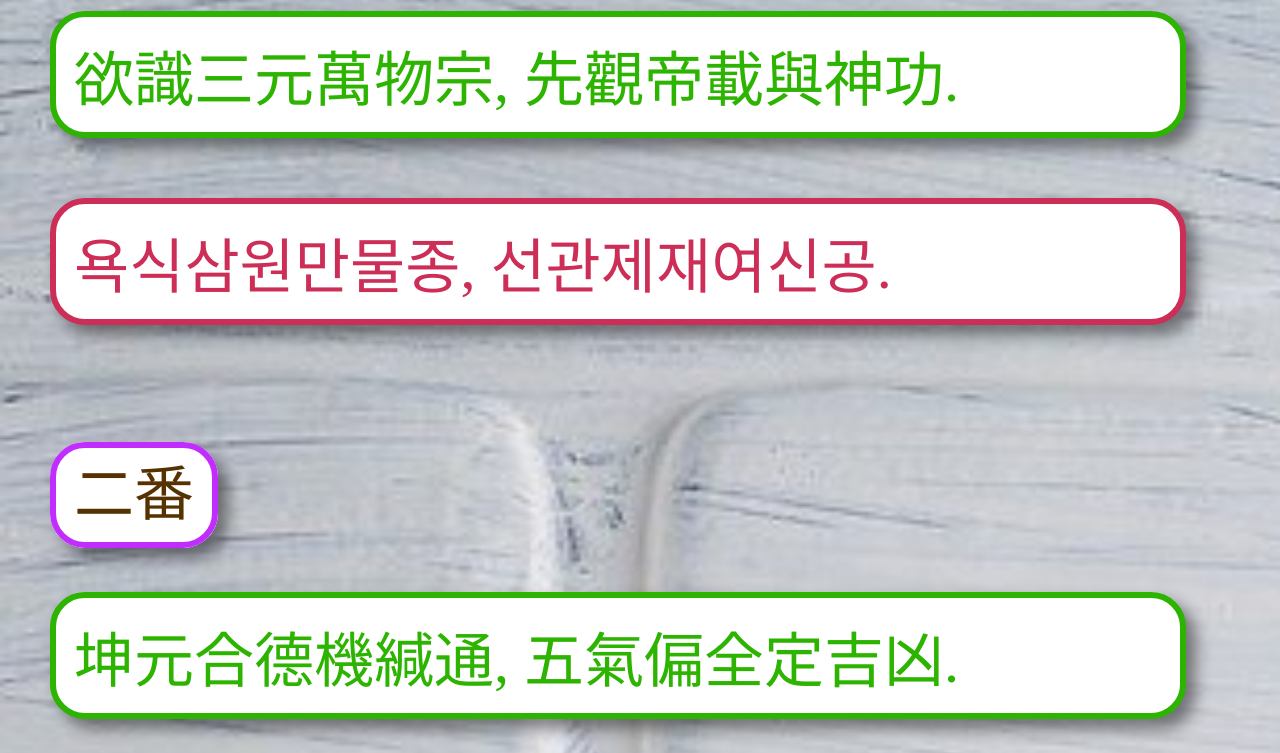
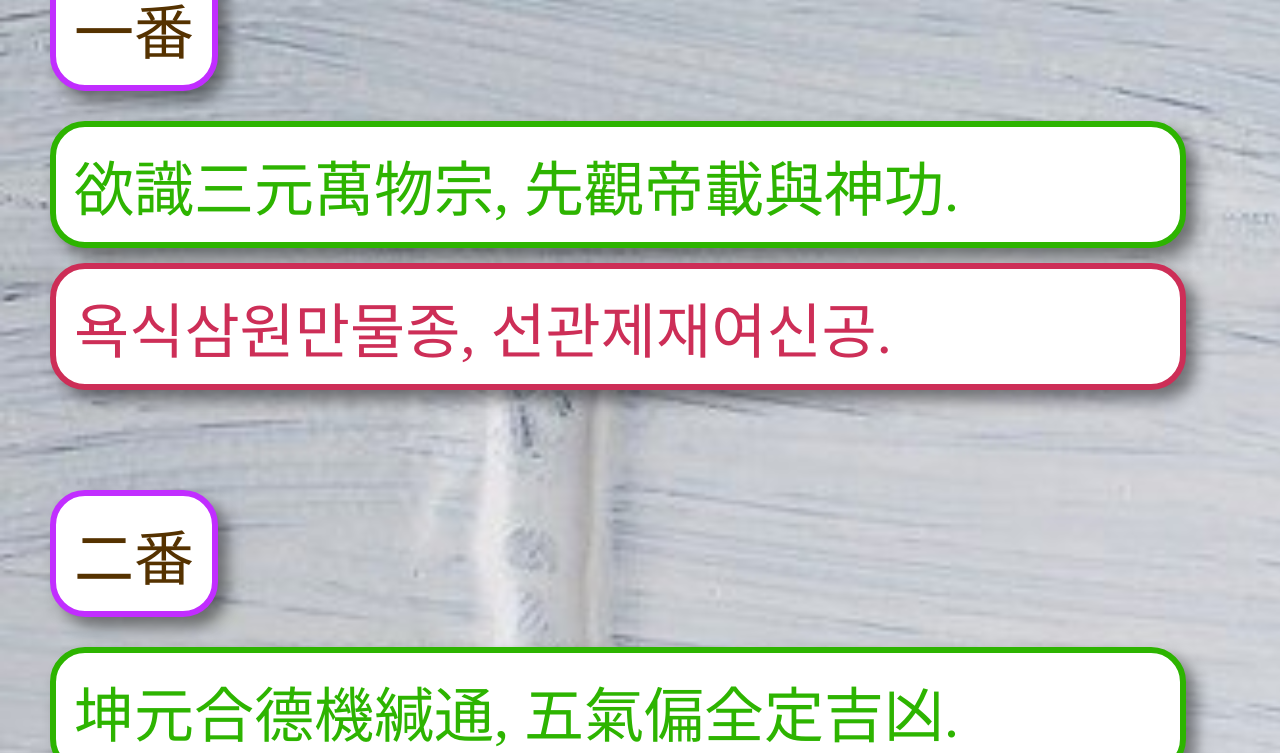
Before and after one commit to ongaram/jo, a plain HTML site: page chido1-1.html in a window 1280 px wide. Shown: the part 833-1586 px from the top of the page. Drawn offline with nearby package versions, Linux system fonts and the light colour scheme.

Commit message:
first commit

```diff
--- a/style.css
+++ b/style.css
@@ -40,7 +40,8 @@ body {
 
 /*번호*/
 .number {
-    display: inline;
+    margin-top: 100px;
+    display: inline-block;
     border-radius: 35px;
     background-color: white;
     border: 6.5px solid #C12DFF;
@@ -63,8 +64,7 @@ body {
     border-radius: 35px;
     font-size: 60px;
     padding: 14px 18px;
-    margin-top: 60px;
-    margin-bottom: 50px;
+    margin-top: 30px;
     margin-left: 50px;
     margin-right: 50px;
 }
@@ -81,10 +81,9 @@ body {
     border-radius: 35px;
     font-size: 60px;
     padding: 14px 18px;
-    margin-top: 60px;
-    margin-bottom: 120px;
     margin-left: 50px;
     margin-right: 50px;
+    margin-top: 15px;
 }
 
 /*주간 야간 모드*/
```
